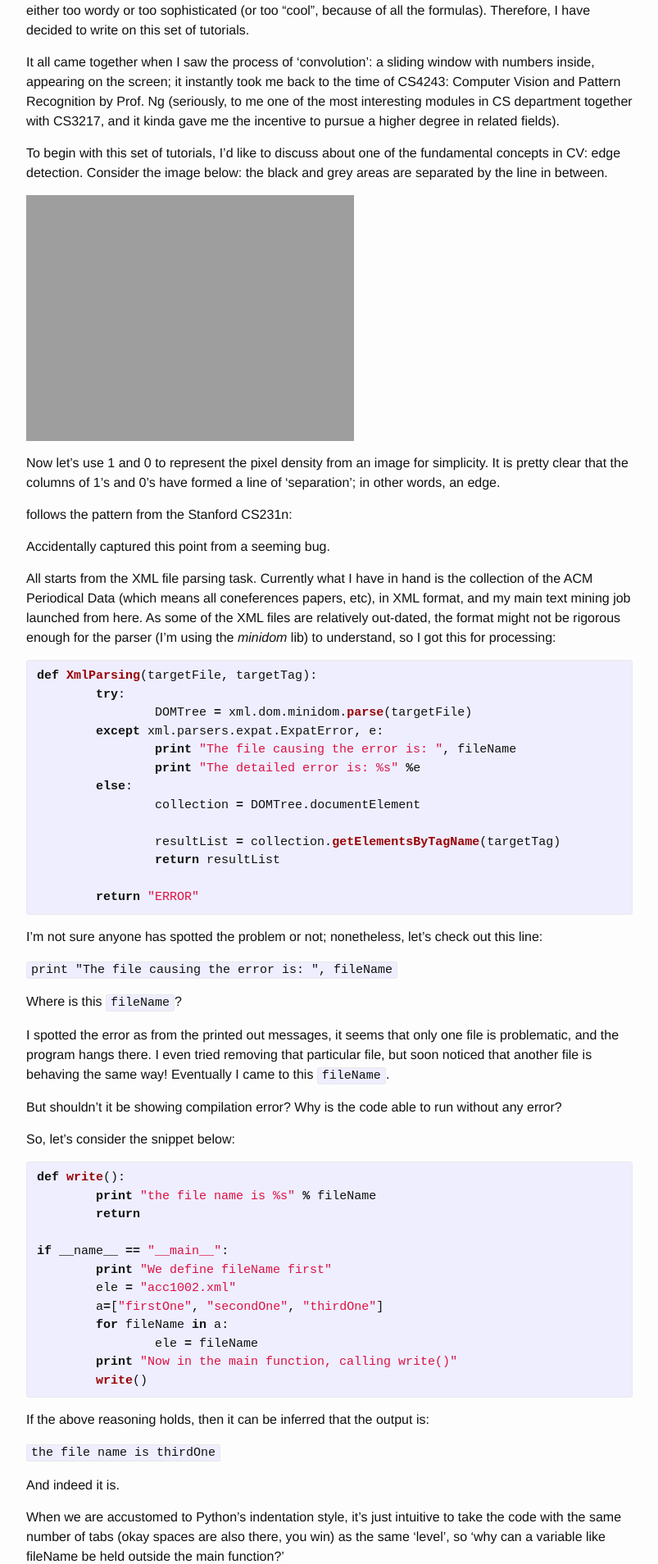
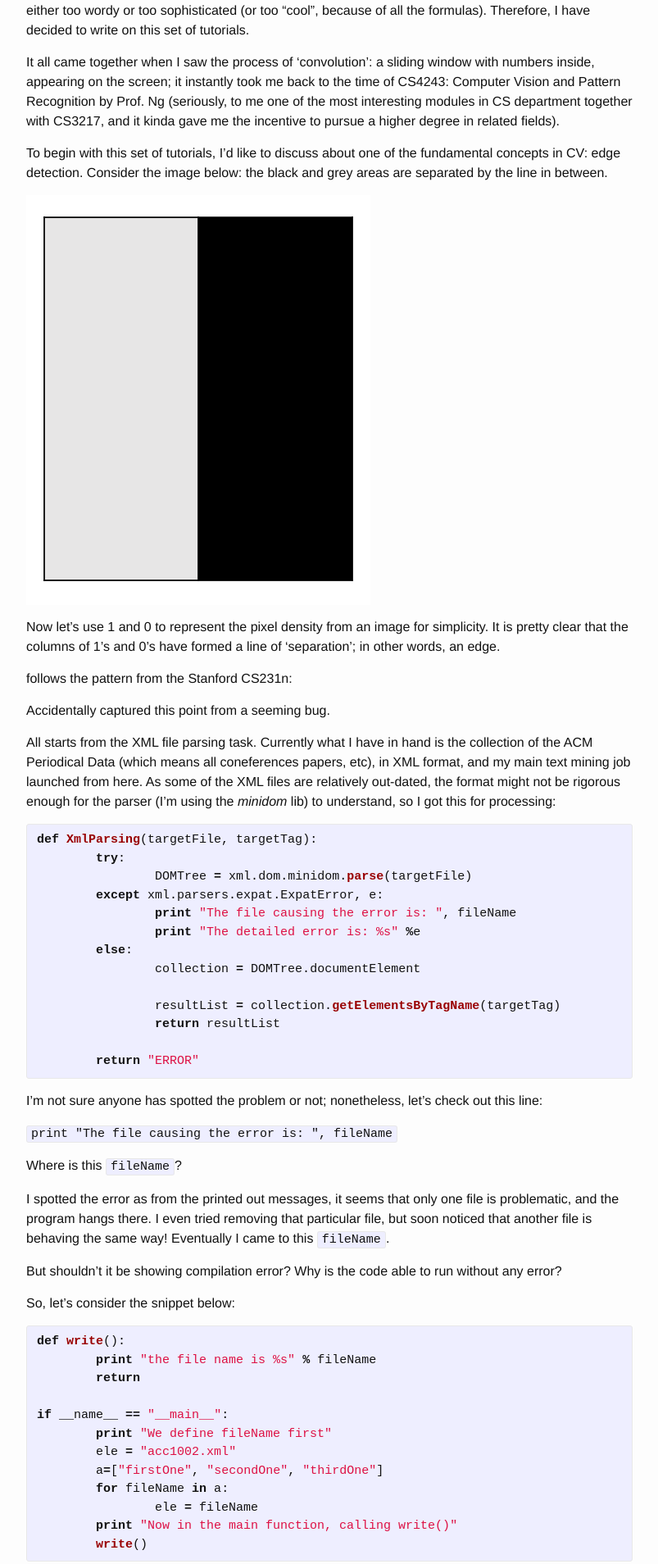
Before and after one commit to RichardeJiang/RichardeJiang.github.io, a Jekyll site: the page built from _posts/2017-12-12-CNN-I.markdown, in a window 1280 px wide. Shown: the part 598-2506 px from the top of the page at 82% size, without its empty margins (238-1041 px from the left). Built offline with Jekyll 4.4.1, drawn with Linux system fonts in a browser that asks for light colours.

Commit message:
img resizing with css

```diff
--- a/_posts/2017-12-12-CNN-I.markdown
+++ b/_posts/2017-12-12-CNN-I.markdown
@@ -17,7 +17,7 @@
 
 To begin with this set of tutorials, I'd like to discuss about one of the fundamental concepts in CV: edge detection. Consider the image below: the black and grey areas are separated by the line in between.
 
-![edge]({{richardejiang.github.io}}/assets/images/edge.png = 250x){:class="img-responsive"}
+![edge]({{richardejiang.github.io}}/assets/images/edge.png){:class="img-inblog"}
 
 Now let's use 1 and 0 to represent the pixel density from an image for simplicity. It is pretty clear that the columns of 1's and 0's have formed a line of 'separation'; in other words, an edge.
 
```
